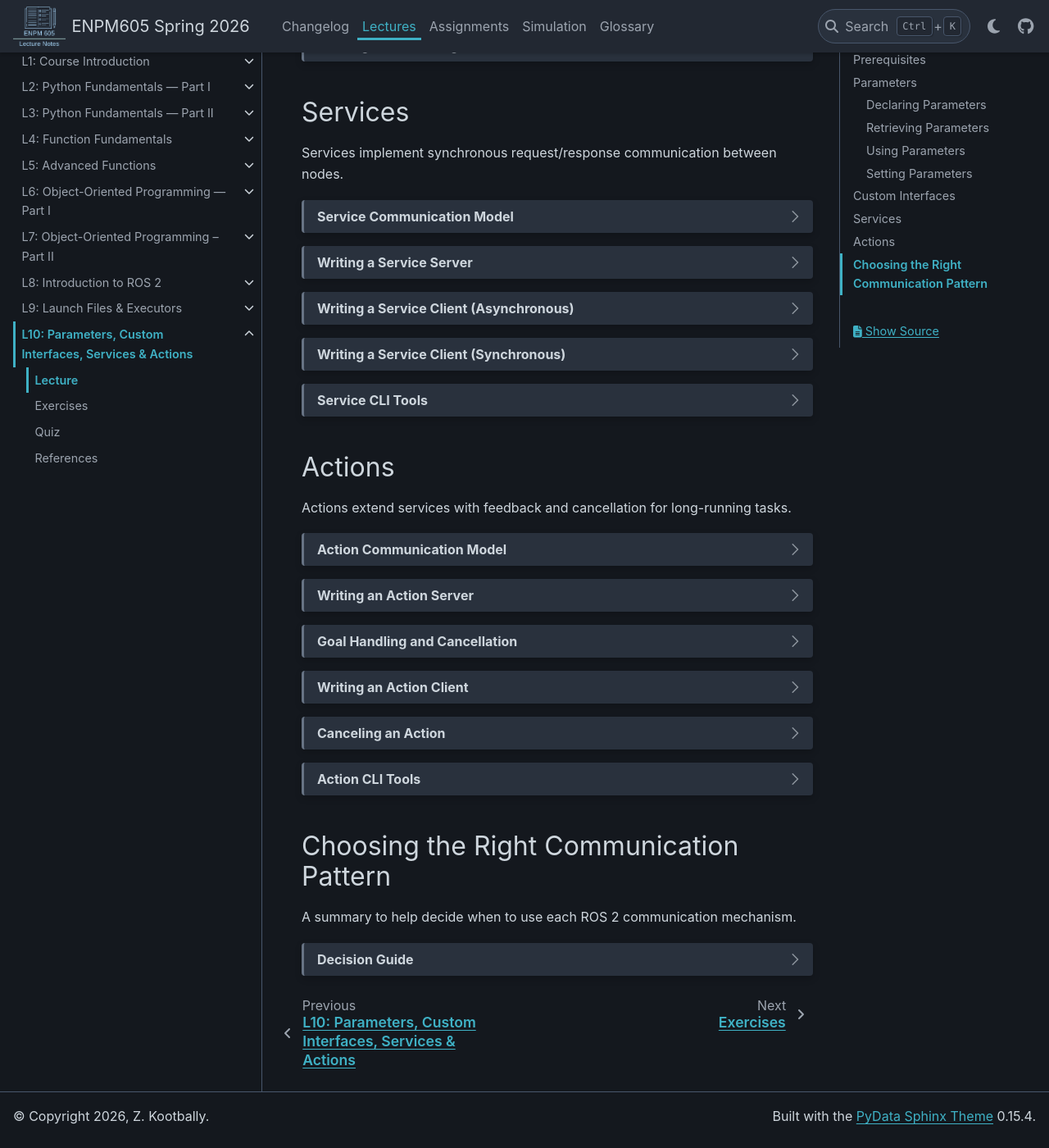
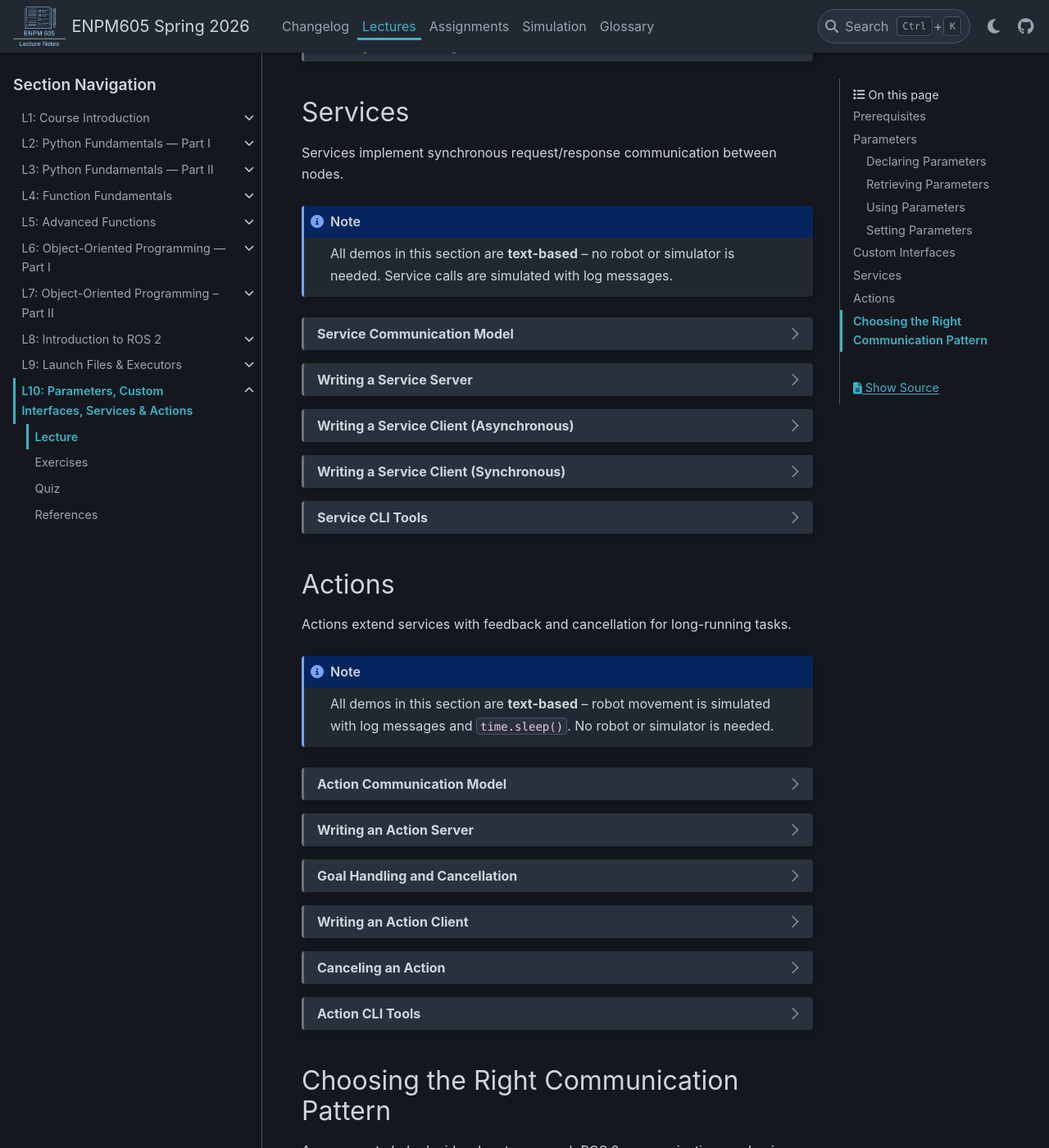
Before and after one commit to zeidk/enpm605-spring-2026-docs, a Sphinx documentation site: the page built from docs/source/lectures/lecture10/l10_lecture.rst, in a window 1280 px wide and 1400 px high, scrolled down 4197 px. Shown: the whole window at 82% size. Built offline with Sphinx 7.4.7 and the PyData theme 0.15.4, drawn with Linux system fonts in a browser that asks for light colours.

Commit message:
Updated services and actions

```diff
--- a/docs/source/lectures/lecture10/l10_lecture.rst
+++ b/docs/source/lectures/lecture10/l10_lecture.rst
@@ -963,6 +963,11 @@ Services
 Services implement synchronous request/response communication between
 nodes.
 
+.. note::
+
+   All demos in this section are **text-based** -- no robot or simulator
+   is needed. Service calls are simulated with log messages.
+
 
 .. dropdown:: Service Communication Model
 
@@ -1010,7 +1015,9 @@ nodes.
 .. dropdown:: Writing a Service Server
 
    A service server registers a callback that runs when a client sends
-   a request.
+   a request. In this demo, the server **simulates** trajectory
+   computation -- it logs the request and returns a success message
+   without actually computing a path.
 
    .. code-block:: python
 
@@ -1175,6 +1182,12 @@ Actions
 
 Actions extend services with feedback and cancellation for
 long-running tasks.
+
+.. note::
+
+   All demos in this section are **text-based** -- robot movement is
+   simulated with log messages and ``time.sleep()``. No robot or
+   simulator is needed.
 
 
 .. dropdown:: Action Communication Model
@@ -1232,7 +1245,9 @@ long-running tasks.
 .. dropdown:: Writing an Action Server
 
    An action server handles incoming goals, publishes feedback during
-   execution, and returns a result.
+   execution, and returns a result. In this demo, navigation is
+   **simulated** with a countdown loop using ``time.sleep()`` -- no
+   actual robot is moving.
 
    .. code-block:: python
 
```
